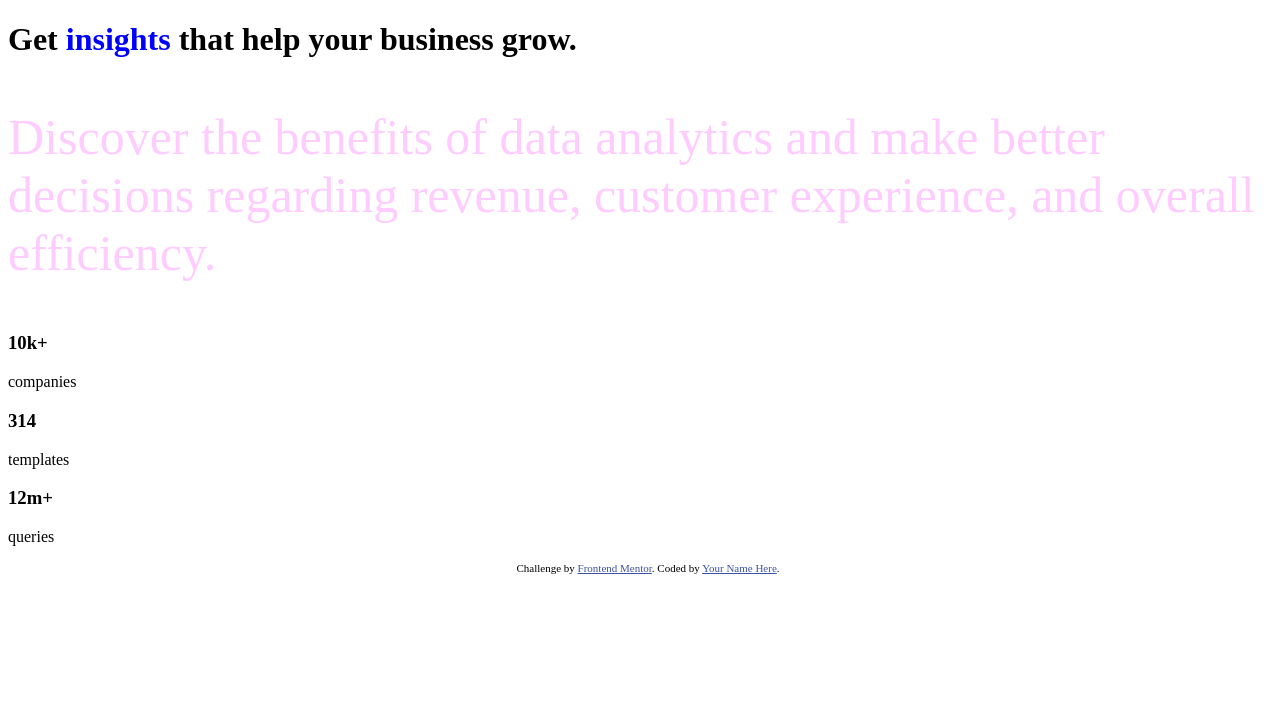
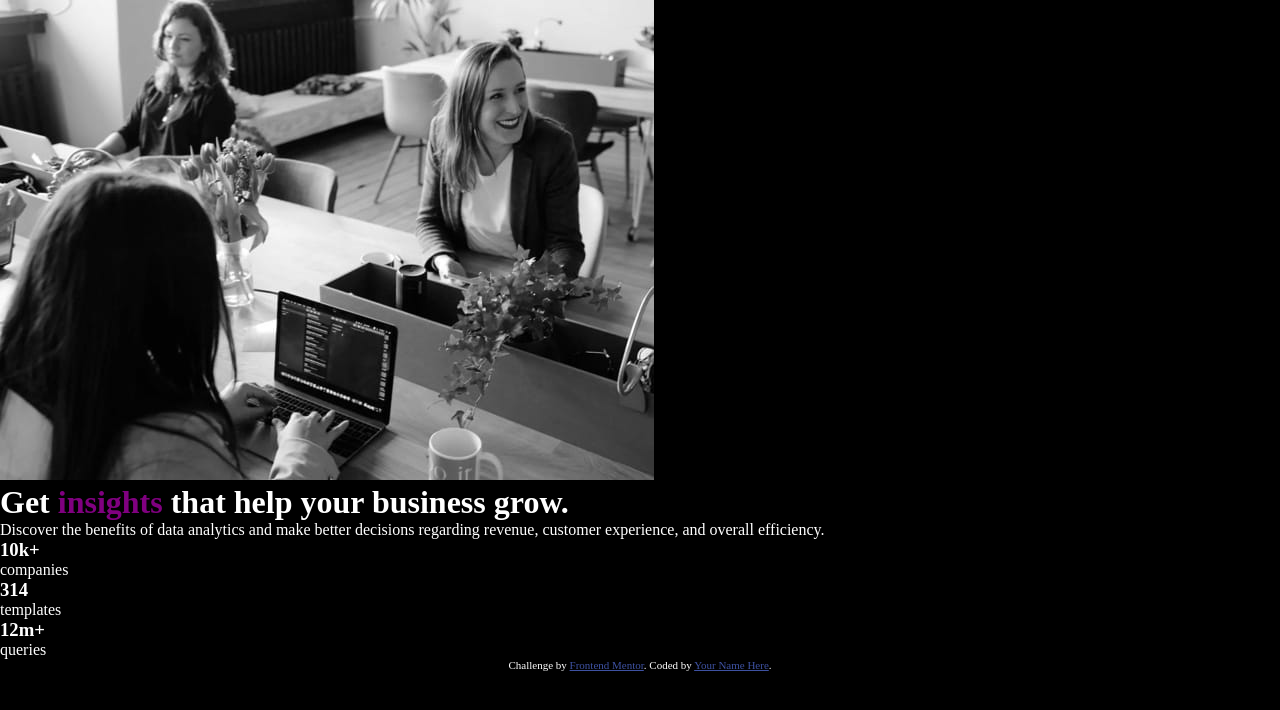
Before and after one commit to VictorFromTheInternet/CSS-Intro, a plain HTML site: page index.html in a window 1280 px wide. Drawn offline with Linux system fonts and the light colour scheme.

Commit message:
basic html

```diff
--- /dev/null
+++ b/card.css
@@ -0,0 +1,9 @@
+.card{
+	display: grid;
+}
+.card-text{
+	display: grid;
+}
+.card-image{
+	display: grid;
+}
--- a/index.html
+++ b/index.html
@@ -13,16 +13,26 @@
     .attribution a { color: hsl(228, 45%, 44%); }
   </style>
 </head>
-<body>
+<body class="background">
 
-  <h1>Get <span class="heading-accent">insights</span> that help your business grow.</h1>
+	<div class="card"
 
-  <p class="large purple">Discover the benefits of data analytics and make better decisions regarding revenue, customer
-  experience, and overall efficiency.</p>
+		<div class="card-image">
+			<img src="images/image-header-mobile.jpg">
+		</div>
 
-  <h3>10k+</h3> <p>companies</p>
-  <h3>314</h3> <p>templates</p>
-  <h3>12m+</h3> <p>queries</p>
+		<div class="card-text">
+  		<h1>Get <span class="heading-accent">insights</span> that help your business grow.</h1>
+
+		  <p >Discover the benefits of data analytics and make better decisions regarding revenue, customer
+		  experience, and overall efficiency.</p>
+
+		  <h3>10k+</h3> <p>companies</p>
+		  <h3>314</h3> <p>templates</p>
+		  <h3>12m+</h3> <p>queries</p>
+		</div>
+
+	</div>
 
   <div class="attribution">
     Challenge by <a href="https://www.frontendmentor.io?ref=challenge" target="_blank">Frontend Mentor</a>.
--- a/style.css
+++ b/style.css
@@ -1,15 +1,15 @@
-html, body {
-  height: 100%;
-  width: 100%;
+
+*{
+	box-sizing: border-box;
+	margin: 0;
+	padding: 0;
+	color: white;
+}
+
+.background{
+	background-color: black;
 }
 
 .heading-accent{
-	color: blue;
+	color: purple;
 }
-.large{
-	font-size: 50px;
-}
-
-.purple{
-	color: rgba(255,0,255,.2);
-}
```
